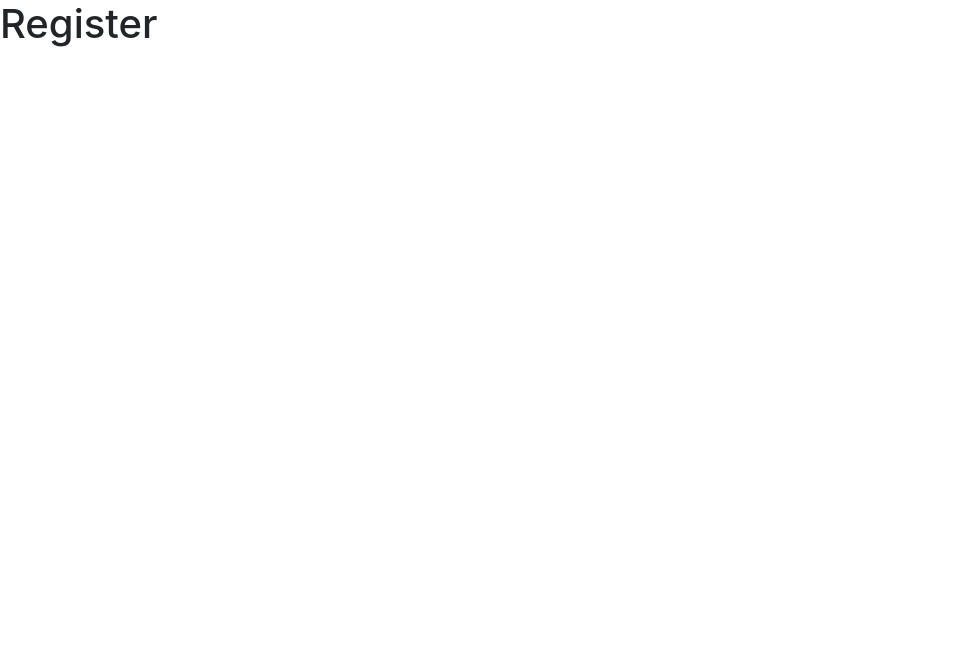
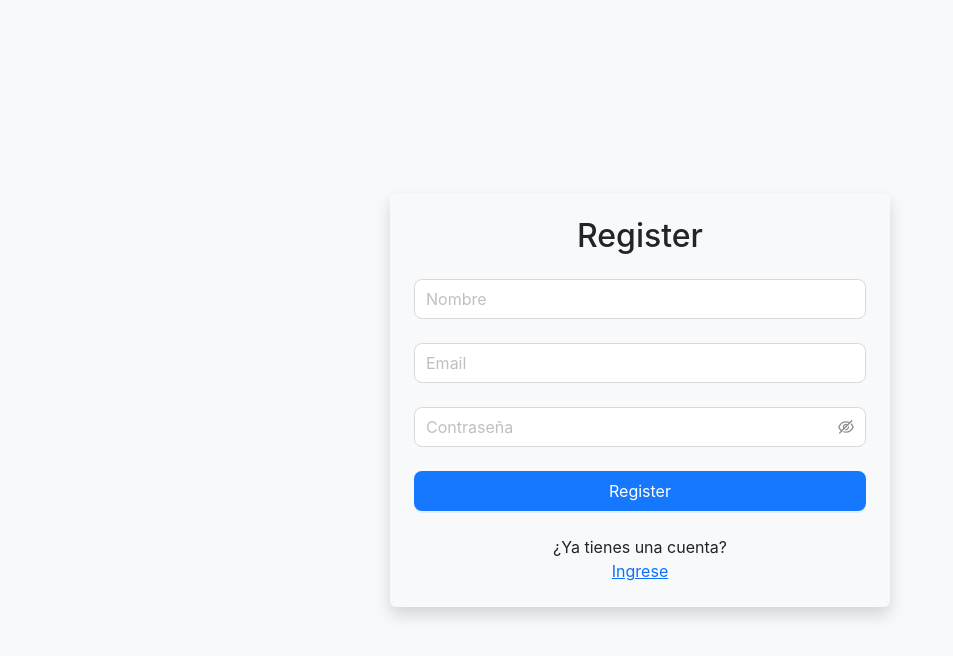
Before and after one commit to LuisJulio29/MediHelp-ISI-Fronend, a React (Create React App) app: page /register in a window 1280 px wide. Shown: the top 656 px of the page, without its empty margins (0-953 px from the left). Built offline with nearby package versions, Linux system fonts and the light colour scheme.

Commit message:
frist commit

```diff
--- a/src/App.js
+++ b/src/App.js
@@ -1,16 +1,26 @@
 import React from "react";
-import { BrowserRouter as Router, Route, Switch, BrowserRouter, Routes } from "react-router-dom";
+import {
+  BrowserRouter as Router,
+  Route,
+  Switch,
+  BrowserRouter,
+  Routes,
+} from "react-router-dom";
 import Login from "./pages/login";
 import Register from "./pages/register";
+import Home from "./pages/home";
+import { Toaster } from "react-hot-toast";
 
 function App() {
   return (
-   <BrowserRouter>
+    <BrowserRouter>
+      <Toaster position="top-center" reverseOrder={false} />
       <Routes>
         <Route path="/login" element={<Login />} />
         <Route path="/register" element={<Register />} />
+        <Route path="/" element={<Home />} />
       </Routes>
-   </BrowserRouter>
+    </BrowserRouter>
   );
 }
 
--- /dev/null
+++ b/src/pages/home.js
@@ -0,0 +1,28 @@
+import React, {useEffect} from "react";
+import axios from "axios";
+
+function Home() {
+
+    const getData = async() => {
+        try {
+            const response = await axios.post("/api/user/get-user-info-by-id", {
+                headers: {
+                    Authorization: `Bearer ${localStorage.getItem("token")}`
+                }
+            });
+            console.log(response.data);
+        } catch (error) {
+            console.log(error);
+        }
+    }
+    useEffect(() => {
+        getData();
+    }, []);
+  return (
+    <div>
+      <h1>Home</h1>
+    </div>
+  );
+}
+
+export default Home;
--- a/src/pages/login.js
+++ b/src/pages/login.js
@@ -1,11 +1,80 @@
-import React from 'react';
-import { Form, Input, Button, Checkbox } from 'antd';
+import React from "react";
+import { Form, Input, Button, Checkbox } from "antd";
+import axios from "axios";
+import toast from "react-hot-toast";
+import { useNavigate } from "react-router-dom";
 
 function Login() {
-    return (
-        <div>
-            <h1>Login</h1>
+  const navigate = useNavigate();
+  const onFinish = async (values) => {
+    try {
+      const response = await axios.post("api/user/login", values);
+      if (response.data.success) {
+        toast.success(response.data.message);
+        toast.success("Redirigiendo al home");
+        localStorage.setItem("token", response.data.data);
+        navigate("/");
+      } else {
+        toast.error(response.data.message);
+      }
+    } catch (error) {
+      toast.error("Algo mal ha pasado :(");
+    }
+  };
+
+  return (
+    <div className="d-flex align-items-center justify-content-center vh-100 bg-light">
+      <div
+        className="p-4 bg-light shadow rounded"
+        style={{ width: "100%", maxWidth: "500px" }}
+      >
+        <h2 className="text-center mb-4">Login</h2>
+        <Form
+          name="login"
+          initialValues={{ remember: true }}
+          onFinish={onFinish}
+        >
+          <Form.Item
+            name="email"
+            rules={[
+              {
+                required: true,
+                type: "email",
+                message: "Introduzca un Correo valido",
+              },
+            ]}
+          >
+            <Input size="large" placeholder="Email" />
+          </Form.Item>
+          <Form.Item
+            name="password"
+            rules={[
+              {
+                required: true,
+                message: "Introduzca su Contraseña Correctamente",
+              },
+            ]}
+          >
+            <Input.Password size="large" placeholder="Contraseña" />
+          </Form.Item>
+          <Form.Item>
+            <Checkbox>Recuerdame </Checkbox>
+          </Form.Item>
+          <Form.Item>
+            <Button type="primary" htmlType="submit" size="large" block>
+              Log in
+            </Button>
+          </Form.Item>
+        </Form>
+        <div className="text-center mt-3">
+          ¿No tienes una cuenta? <br />
+          <a href="/Register" className="text-primary">
+            Registrese
+          </a>
         </div>
-    );
+      </div>
+    </div>
+  );
 }
+
 export default Login;
--- a/src/pages/register.js
+++ b/src/pages/register.js
@@ -1,12 +1,78 @@
 import React from "react";
+import { Form, Input, Button } from "antd";
+import axios from "axios";
+import toast from "react-hot-toast";
+import { useNavigate } from "react-router-dom";
 
 function Register() {
-    return (
-        <div>
-            <h1>Register</h1>
+  const navigate = useNavigate();
+  const onFinish = async (values) => {
+    try {
+      const response = await axios.post("api/user/register", values);
+      if (response.data.success) {
+        toast.success(response.data.message);
+        toast.success("Redirigiendo al Login");
+        navigate("/login");
+      } else {
+        toast.error(response.data.message);
+      }
+    } catch (error) {
+      toast.error("Algo mal ha pasado :(");
+    }
+  };
+
+  return (
+    <div className="d-flex align-items-center justify-content-center vh-100 bg-light">
+      <div
+        className="p-4 bg-light shadow rounded"
+        style={{ width: "100%", maxWidth: "500px" }}
+      >
+        <h2 className="text-center mb-4">Register</h2>
+        <Form
+          name="register"
+          initialValues={{ remember: true }}
+          onFinish={onFinish}
+        >
+          <Form.Item
+            name="name"
+            rules={[{ required: true, message: "Introduzca su Nombre" }]}
+          >
+            <Input size="large" placeholder="Nombre" />
+          </Form.Item>
+          <Form.Item
+            name="email"
+            rules={[
+              {
+                required: true,
+                type: "email",
+                message: "Introduzca un Correo valido",
+              },
+            ]}
+          >
+            <Input size="large" placeholder="Email" />
+          </Form.Item>
+          <Form.Item
+            name="password"
+            rules={[{ required: true, message: "Introduzca su Contraseña" }]}
+          >
+            <Input.Password size="large" placeholder="Contraseña" />
+          </Form.Item>
+          <Form.Item>
+            <Button type="primary" htmlType="submit" size="large" block>
+              Register
+            </Button>
+          </Form.Item>
+        </Form>
+        <div className="text-center mt-3">
+          ¿Ya tienes una cuenta? <br />
+          <a href="/login" className="text-primary">
+            {" "}
+            Ingrese{" "}
+          </a>
         </div>
-    );
-
+      </div>
+    </div>
+  );
 }
 
 export default Register;
```
Also changed, not shown: package.json (+6 -1 lines), 1 other file (tests, documents, lock files or other folders).
